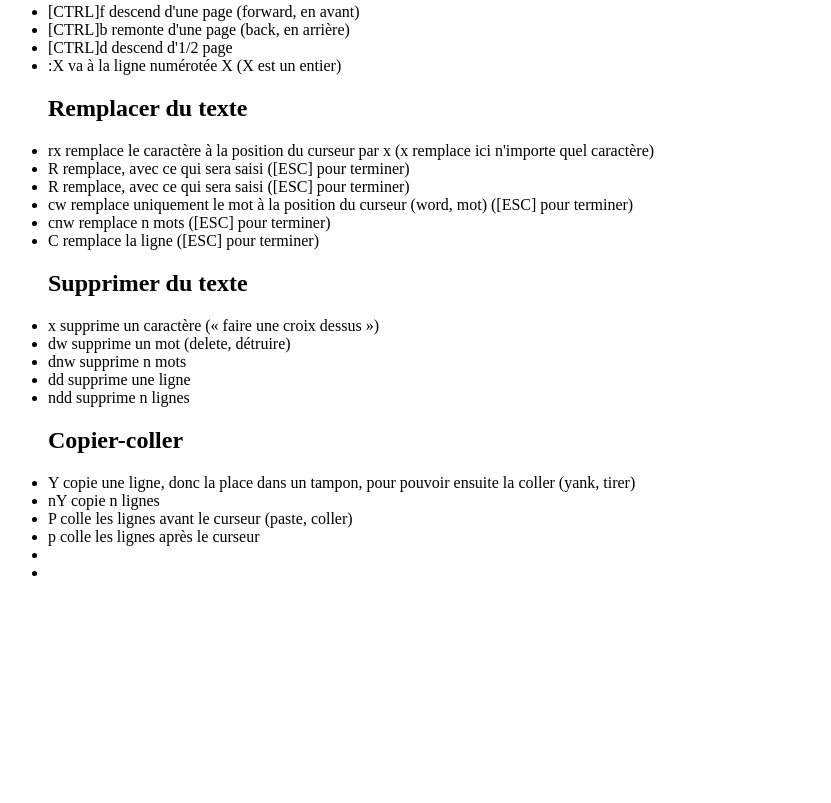
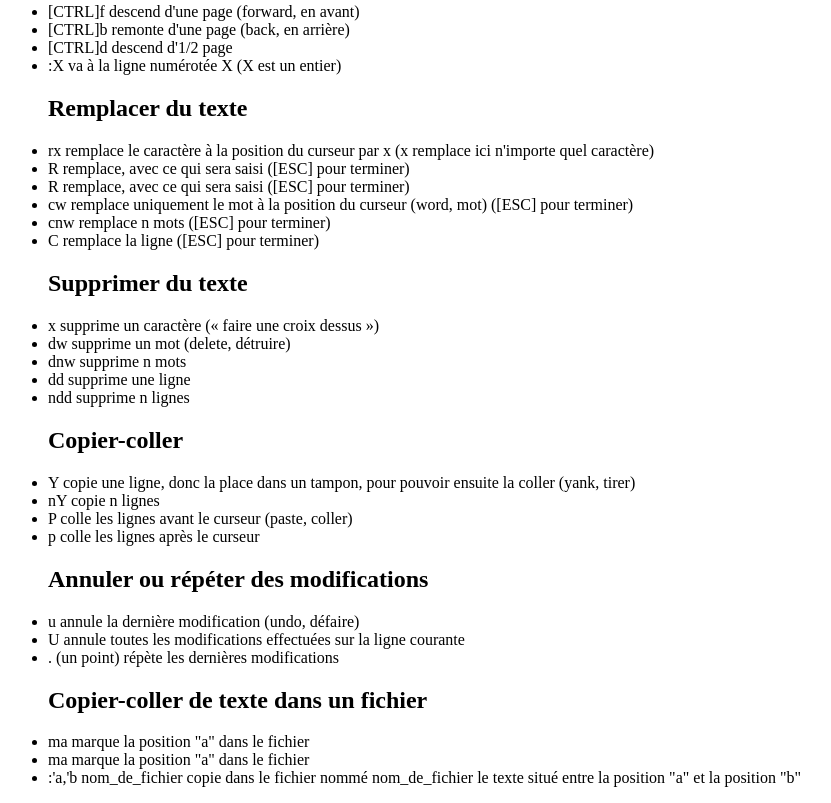
Before and after one commit to kikim5959/VIM, a plain HTML site: page akim.html in a window 1280 px wide. Shown: the part 733-1536 px from the top of the page, without its empty margins (0-831 px from the left). Before the commit the page ends 1331 px from the top, so only its background shows below. Drawn offline with Linux system fonts and the light colour scheme.

Commit message:
7eme paragraphe

```diff
--- a/akim.html
+++ b/akim.html
@@ -166,11 +166,39 @@
     colle les lignes avant le curseur (paste, coller)</li>
                         <li>p
     colle les lignes après le curseur</li>
-                        <li></li>
-                        <li></li>
 
 
 
+
+
+                                          <!-- 6eme paragraphe -->
+
+                                  <h2>Annuler ou répéter des modifications</h2>
+
+
+
+                               <li>u
+    annule la dernière modification (undo, défaire)</li>
+                               <li>U
+    annule toutes les modifications effectuées sur la ligne courante</li>
+                               <li>.
+    (un point) répète les dernières modifications</li>
+
+
+                                                    <!-- 7eme paragraphe -->
+
+
+
+                                   <h2>Copier-coller de texte dans un fichier</h2>
+
+
+
+                              <li>ma
+    marque la position "a" dans le fichier</li>
+                              <li>ma
+    marque la position "a" dans le fichier</li>
+                              <li>:'a,'b nom_de_fichier
+    copie dans le fichier nommé nom_de_fichier le texte situé entre la position "a" et la position "b"</li>
 
 
 
```
